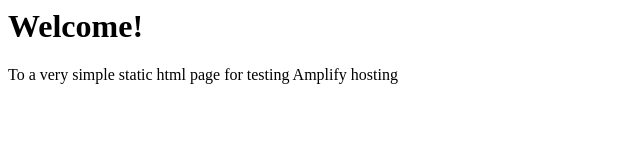
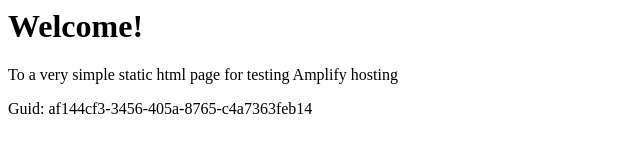
Before and after one commit to aws-aemilia-cmh/Github-PR-Commit-Integration-Test-DoNotTouch-Gith-P5X5MO5I-v1-prod-us-east-2, a website: page src/index.html in a window 1280 px wide. Shown: the whole page, without its empty margins (0-640 px from the left). Drawn offline with Linux system fonts and the light colour scheme.

Commit message:
commit from integ tests

```diff
--- a/src/index.html
+++ b/src/index.html
@@ -1,3 +1,5 @@
+
+
 <html lang="en">
 
 <head>
@@ -10,6 +12,6 @@
 <body>
     <h1>Welcome!</h1>
     <p>To a very simple static html page for testing Amplify hosting</p>
-</body>
+    <p>Guid: af144cf3-3456-405a-8765-c4a7363feb14</p></body>
 
 </html>
```
